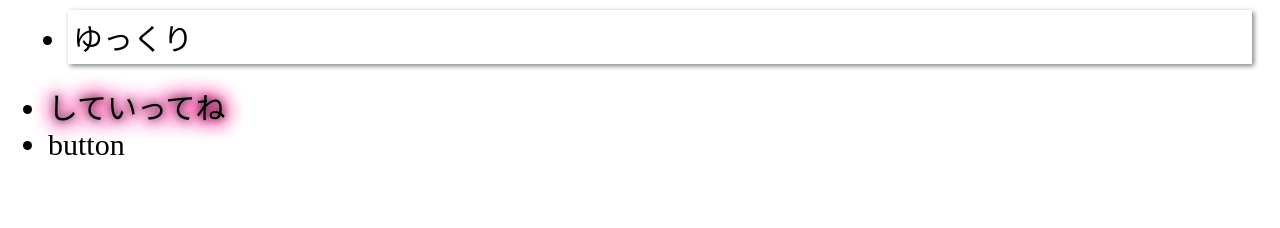
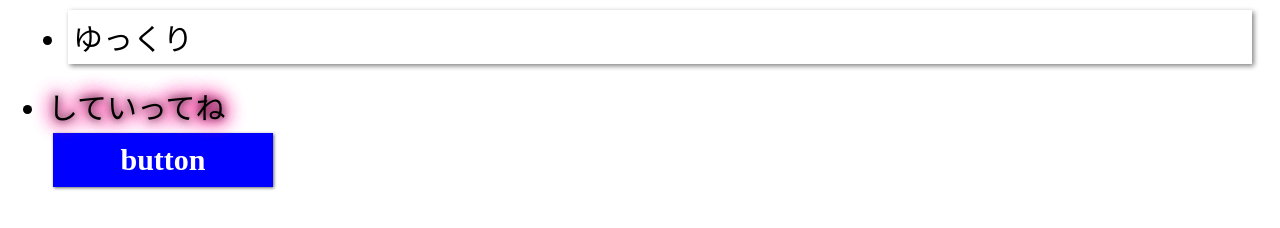
Before and after one commit to kinoshitakazuki/2016web1-9, a plain HTML site: page index.html in a window 1280 px wide. Shown: the part 74-302 px from the top of the page. Drawn offline with Linux system fonts and the light colour scheme.

Commit message:
Update default.css

```diff
--- a/css/default.css
+++ b/css/default.css
@@ -25,3 +25,23 @@ text-shadow:0px 0px 8px black,
   font-size:30px;
 }
 box-drop_shadow{box-shadow:2px 2px 5px gray;   padding:5px; margin:20px;}
+
+.button{
+display:block;
+margin:5px;
+padding:10px;
+width:200px;
+text-align:center;
+border=radius:5px;
+box-shadow:1px 1px 3px dimgray;
+color:white;
+
+font-weight:bold;
+text-shadow:1px 1px 0 rgba(0,0,0,0,4);
+background-color:blue;
+background:linear-gradient(0deg,
+#00679A
+#0081B4 50%,
+#63B3D2 50%,
+#444444);
+}
```
